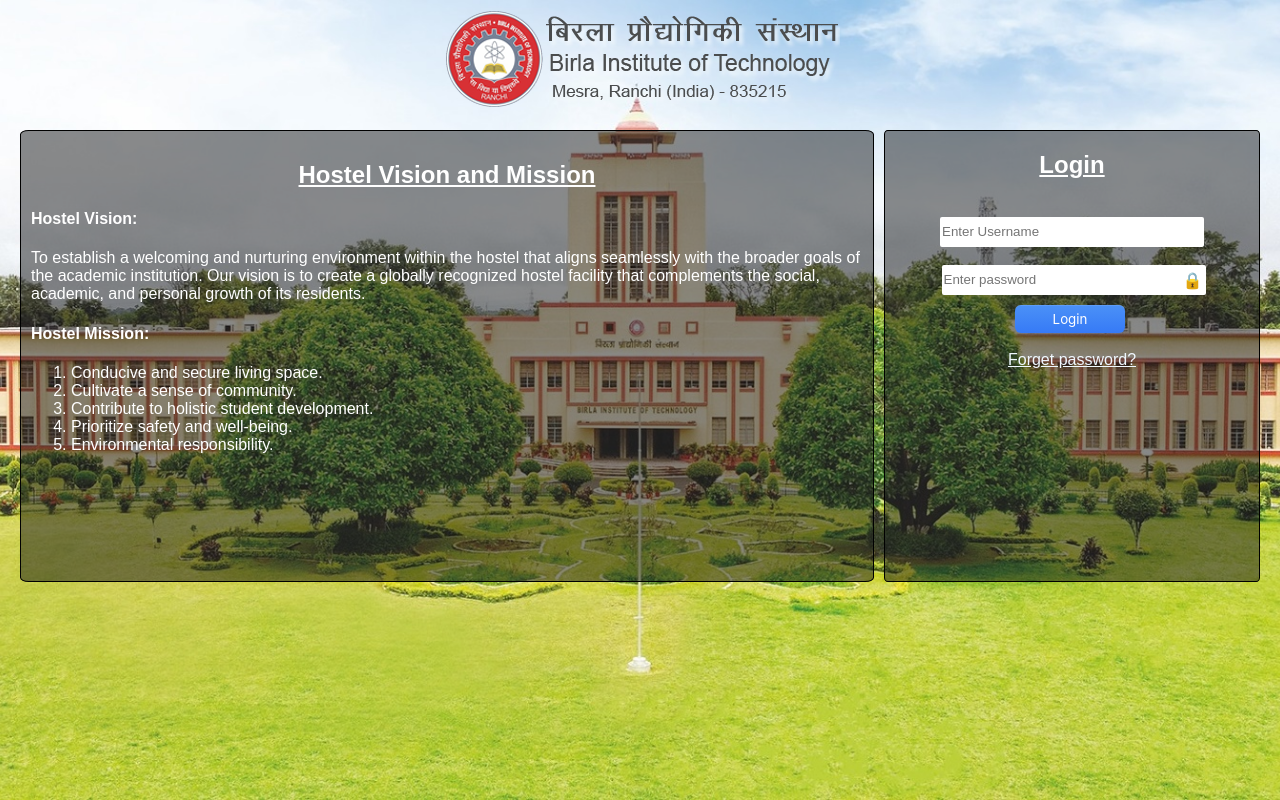
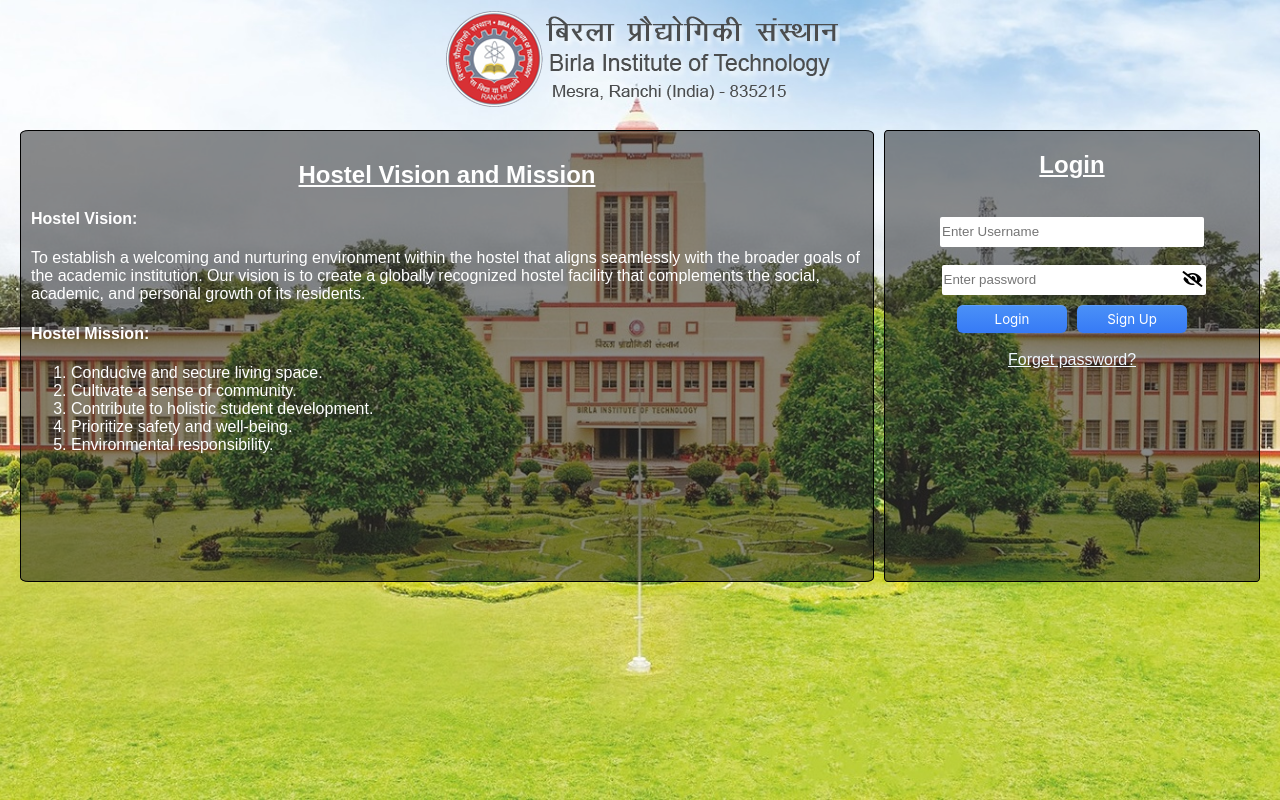
Before and after one commit to rishabh129/hostel-room-allotment, a React (Create React App) app: page / in a window 1280 px wide. Built offline with nearby package versions, Linux system fonts and the light colour scheme.

Commit message:
eye-icon

```diff
--- a/public/index.html
+++ b/public/index.html
@@ -10,6 +10,8 @@
       content="Web site created using create-react-app"
     />
     <link rel="apple-touch-icon" href="%PUBLIC_URL%/logo192.png" />
+    <link rel="stylesheet" href="https://cdnjs.cloudflare.com/ajax/libs/font-awesome/5.15.4/css/all.min.css">
+
     <!--
       manifest.json provides metadata used when your web app is installed on a
       user's mobile device or desktop. See https://developers.google.com/web/fundamentals/web-app-manifest/
--- a/src/App.css
+++ b/src/App.css
@@ -111,12 +111,16 @@
     text-shadow: 0 0 10px rgb(75, 75, 133), 0 0 20px rgb(75, 75, 133), 0 0 30px rgb(75, 75, 133);
   }
 }
-.login{
+.loginbutton {
   display: flex;
-  flex-direction: column;
   align-items: center;
   justify-content: center;
-  margin-left: 130px;
+}
+.login, .signup {
+  display: flex;
+  align-items: center;
+  justify-content: center;
+  margin-left: 0px;
   margin-top: 10px;
   padding: 6px 14px;
   font-family: -apple-system, BlinkMacSystemFont, 'Roboto', sans-serif;
@@ -124,16 +128,18 @@
   border: none;
   width: 110px;
   text-align: center;
-
   color: #fff;
   background: linear-gradient(180deg, #4B91F7 0%, #367AF6 100%);
-   background-origin: border-box;
+  background-origin: border-box;
   box-shadow: 0px 0.5px 1.5px rgba(54, 122, 246, 0.25), inset 0px 0.8px 0px -0.25px rgba(255, 255, 255, 0.2);
   user-select: none;
   -webkit-user-select: none;
   touch-action: manipulation;
 }
-.login:hover {
+.login{
+  margin-right: 10px;
+}
+.login:hover, .signup:hover {
   box-shadow: inset 0px 0.8px 0px -0.25px rgba(255, 255, 255, 0.2), 0px 0.5px 1.5px rgba(54, 122, 246, 0.25), 0px 0px 0px 3.5px rgba(58, 108, 217, 0.5);
   outline: 0;}
   #username{
@@ -172,4 +178,10 @@
   display: inline-block;
   vertical-align: middle;
   margin-left: -23px; /* Adjust the positioning as needed */
+  font-family: "Font Awesome";
 }
+
+.eye-unlock, .eye-lock {
+  display: inline-block;
+  font-family: "Font Awesome"; /* Example font family containing the Unicode characters */
+}
--- a/src/login.js
+++ b/src/login.js
@@ -15,30 +15,40 @@
         <form action="/server">
           <div className="user">
             <br />
-            <input type="text" id="username" placeholder="Enter Username" required/>
+            <input
+              type="text"
+              id="username"
+              placeholder="Enter Username"
+              required
+            />
           </div>
           <div className="pass">
             <br />
             <input
-              type={showPassword ? "text" : "password" }
+              type={showPassword ? "text" : "password"}
               placeholder="Enter password"
               id="password"
-            required />
+              required
+            />
             <div className="eye-icon" onClick={togglePasswordVisibility}>
-            {showPassword
-                ? "🔓"
-                : '🔒'}
+              {showPassword ? (
+                <i className="fas fa-eye" style={{ color: 'black' }}></i>
+              ) : (
+                <i className="fas fa-eye-slash" style={{ color: 'black' }}></i>
+              )}
             </div>
+
             <br />
           </div>
           <div className="loginbutton">
             <button className="login">Login</button>
+            <button className="signup">Sign Up</button>
           </div>
         </form>
       </div>
       <br />
       <div>
-        <a href="/forget.html" className="passforget">
+        <a href="#" className="passforget">
           Forget password?
         </a>
       </div>
```
